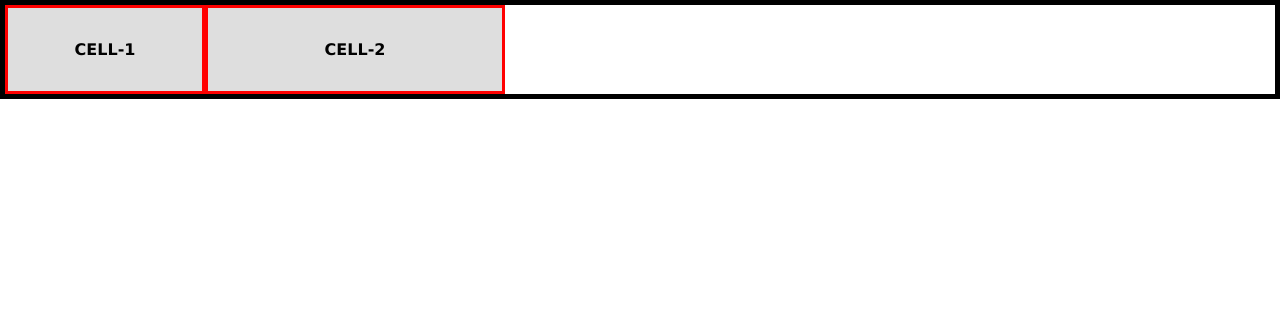
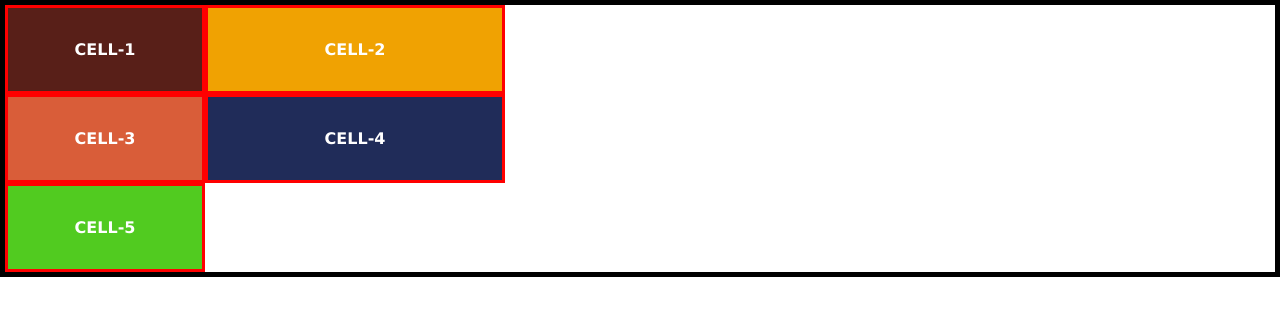
Before and after one commit to indraworks/NEW_HTML_SMILGA_BRAD, a plain HTML site: page tutorial/index.html in a window 1280 px wide. Drawn offline with Linux system fonts and the light colour scheme.

Commit message:
306-general setup css

```diff
--- a/tutorial/index.html
+++ b/tutorial/index.html
@@ -10,8 +10,11 @@
   </head>
   <body>
     <div class="container">
-      <div class="cell">cell-1</div>
-      <div class="cell">cell-2</div>
+      <div class="cell cell-1">cell-1</div>
+      <div class="cell cell-2">cell-2</div>
+      <div class="cell cell-3">cell-3</div>
+      <div class="cell cell-4">cell-4</div>
+      <div class="cell cell-5">cell-5</div>
     </div>
   </body>
 </html>
--- a/tutorial/style.css
+++ b/tutorial/style.css
@@ -36,5 +36,21 @@ pembungkus dgn border orange
   font-weight: bold;
   text-align: center;
   border: 3px solid red;
-  color: #000;
+  color: #fff;
 }
+
+.cell-1 {
+  background: #581f18;
+}
+.cell-2 {
+  background: #f0a202;
+}
+.cell-3 {
+  background: #d95d39;
+}
+.cell-4 {
+  background: #202c59;
+}
+.cell-5 {
+  background: #51cb20;
+}
```
Also changed, not shown: 305-implicit-grid.txt (renamed from 01-implicit-grid.txt), 306-css-grid-setup.txt (added).
